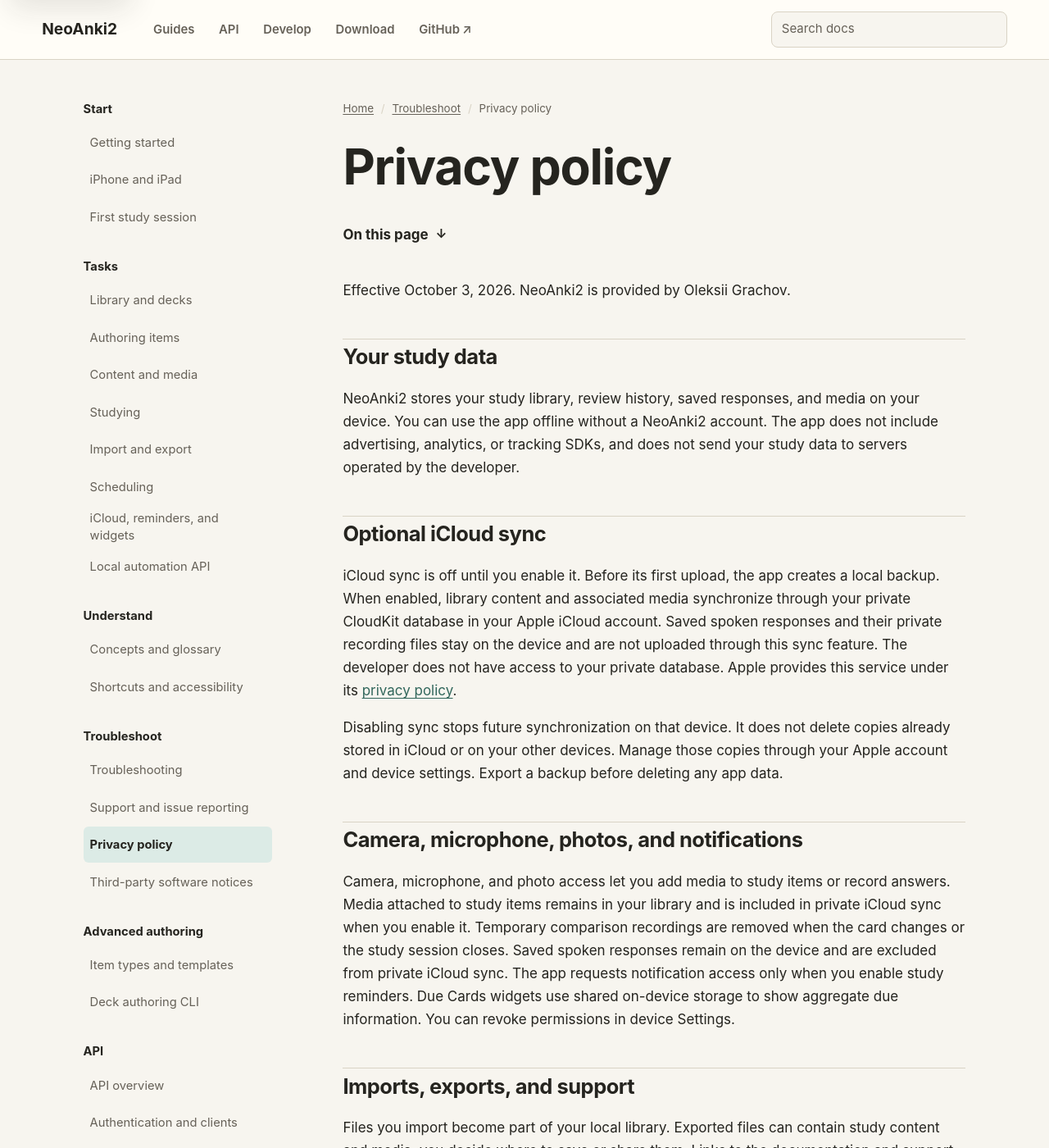
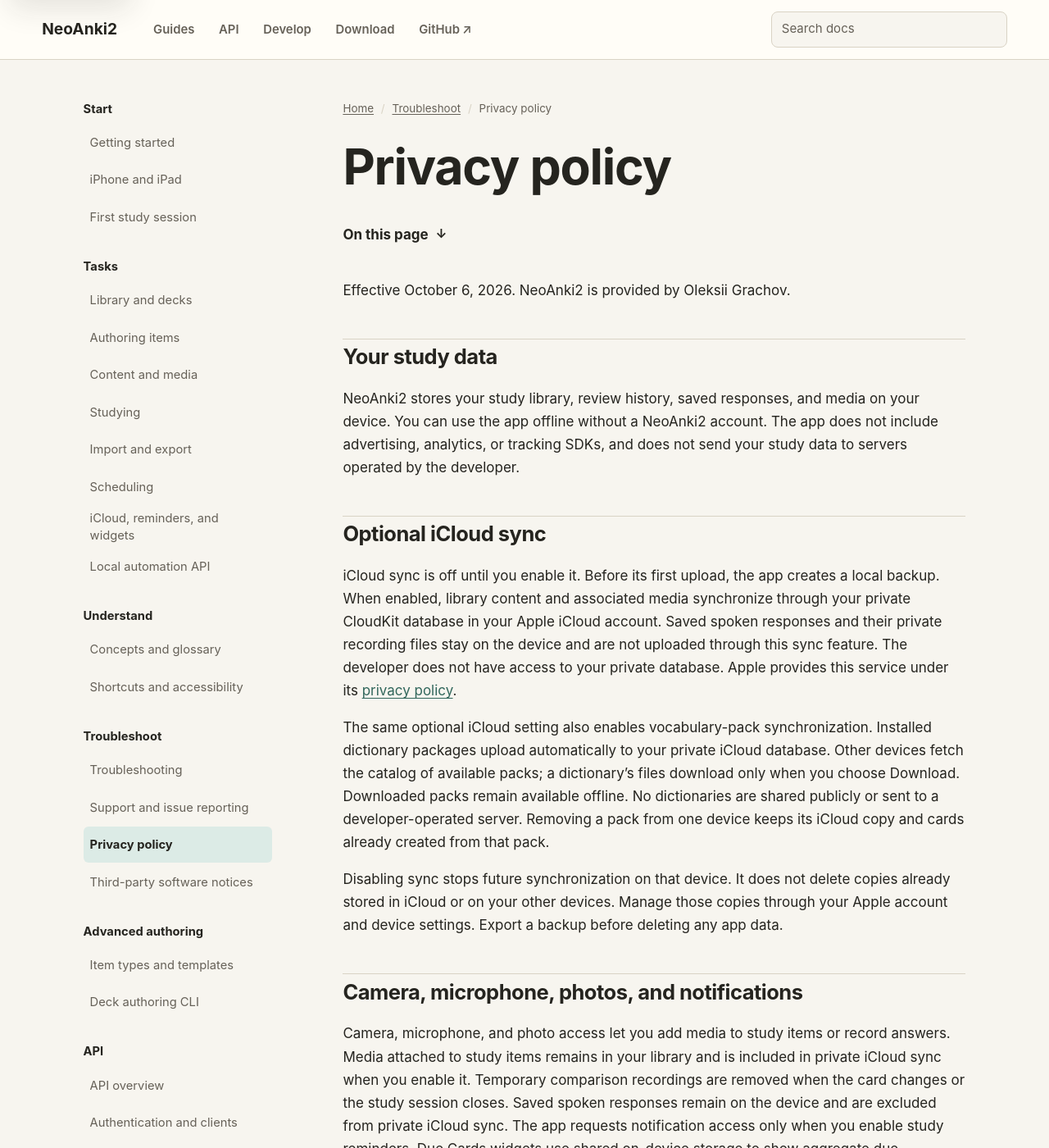
Before and after one commit to neoanki2/neoanki2, a Jekyll site: the page built from docs/user/privacy.md, in a window 1280 px wide and 1400 px high. Shown: the whole window at 82% size. Built offline with Jekyll 4.4.1, drawn with Linux system fonts in a browser that asks for light colours.

Commit message:
docs: disclose optional private iCloud dictionary transfers

```diff
--- a/docs/user/privacy.md
+++ b/docs/user/privacy.md
@@ -9,7 +9,7 @@
 
 # Privacy policy
 
-Effective October 3, 2026. NeoAnki2 is provided by Oleksii Grachov.
+Effective October 6, 2026. NeoAnki2 is provided by Oleksii Grachov.
 
 ## Your study data
 
@@ -27,6 +27,15 @@
 not uploaded through this sync feature. The developer does not have access to
 your private database. Apple provides this
 service under its [privacy policy](https://www.apple.com/legal/privacy/).
+
+The same optional iCloud setting also enables vocabulary-pack synchronization.
+Installed dictionary packages upload automatically to your private iCloud
+database. Other devices fetch the catalog of available packs; a dictionary's
+files download only when you choose Download. Downloaded packs remain available
+offline. No dictionaries are shared publicly or sent to a developer-operated
+server.
+Removing a pack from one device keeps its iCloud copy and cards already created
+from that pack.
 
 Disabling sync stops future synchronization on that device. It does not delete
 copies already stored in iCloud or on your other devices. Manage those copies
```
